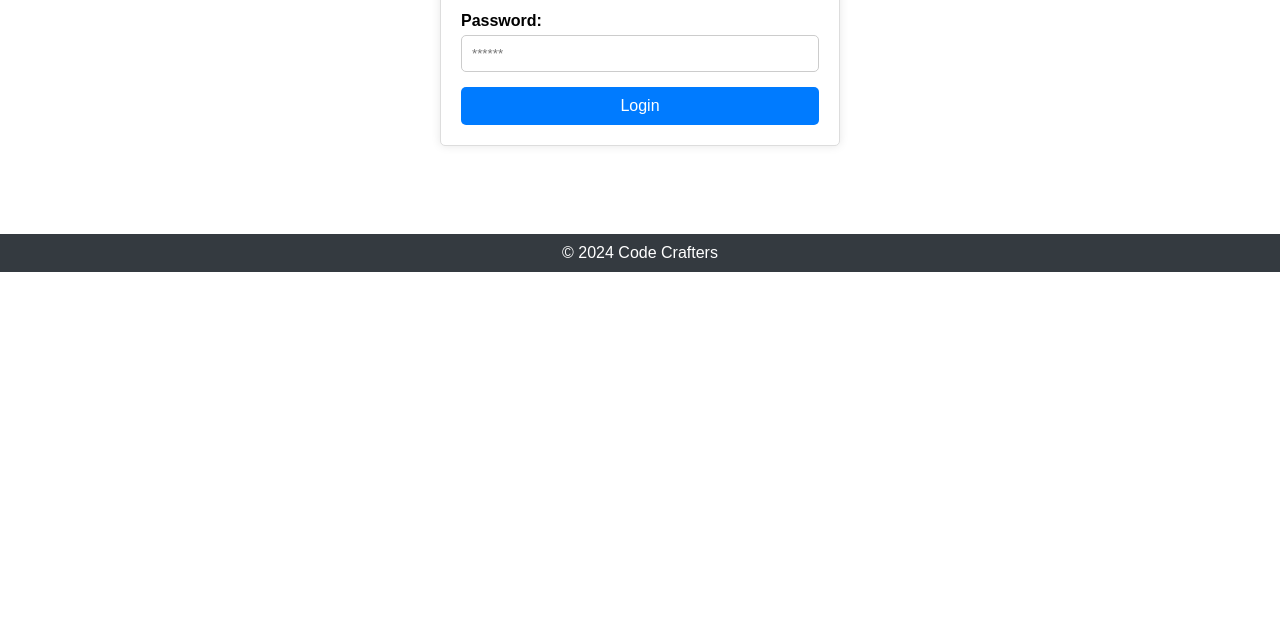
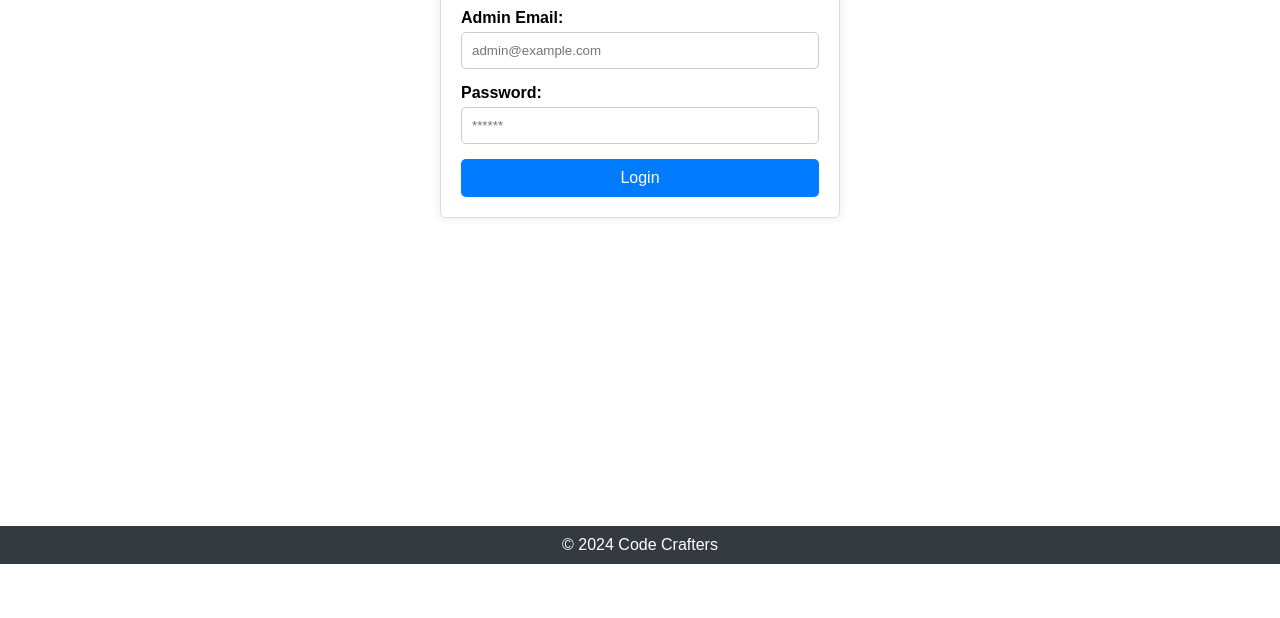
Before and after one commit to KopanoModika/CateringWebApp, a website: page admin-login.html in a window 1280 px wide. Shown: the part 182-800 px from the top of the page. Drawn offline with Linux system fonts and the light colour scheme.

Commit message:
changes to admin login UI

```diff
--- a/admin-login.html
+++ b/admin-login.html
@@ -19,8 +19,9 @@
         </nav>
     </header>
 
-    <div class="form-section">
+    <div class="form-section"><br><br><br>
         <h2>Admin Login</h2>
+        <br>
         <form id="adminLoginForm">
             <label for="admin-email">Admin Email:</label>
             <input type="email" id="admin-email" placeholder="admin@example.com" required>
@@ -35,7 +36,7 @@
     <!-- Notification Bubble -->
     <div id="notification-bubble" class="notification-bubble"></div>
 
-    <br><br><br><br>
+    <br><br><br><br><br><br><br><br><br><br><br><br><br><br>
     <footer>
         <p>&copy; 2024 Code Crafters</p>
     </footer>
```
